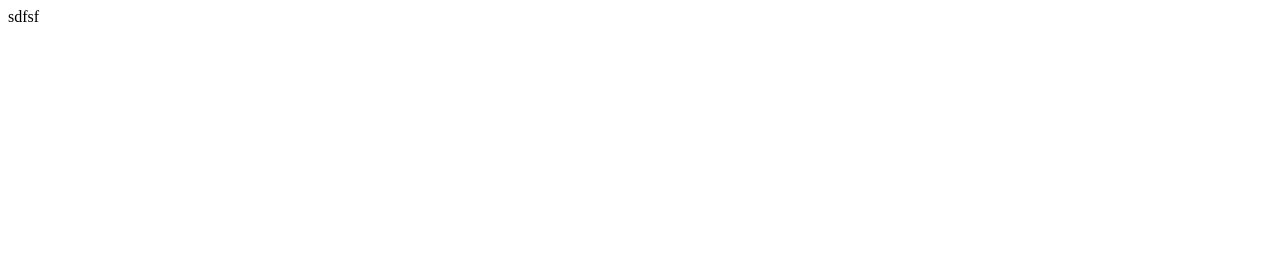
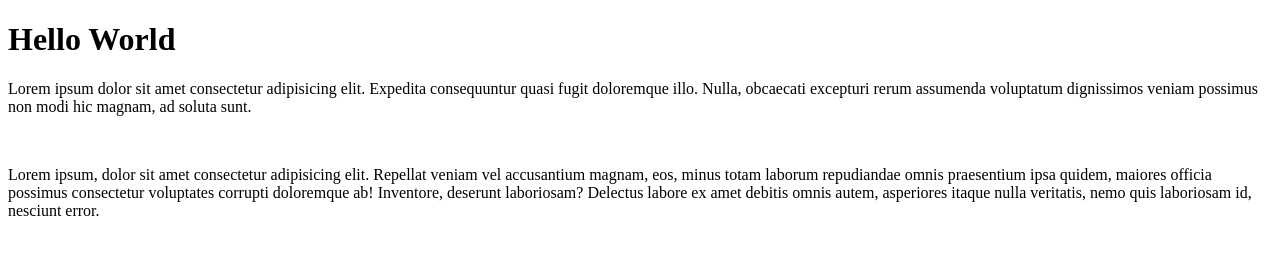
Before and after one commit to Yuvraj-Singh-Rawat/new, a plain HTML site: page index.html in a window 1280 px wide. Drawn offline with Linux system fonts and the light colour scheme.

Commit message:
ahsdhadj

```diff
--- a/index.html
+++ b/index.html
@@ -6,6 +6,11 @@
     <title>Document</title>
 </head>
 <body>
-    sdfsf
+    <h1>Hello World</h1>
+    <p>Lorem ipsum dolor sit amet consectetur adipisicing elit. Expedita consequuntur quasi fugit doloremque illo. Nulla, obcaecati excepturi rerum assumenda voluptatum dignissimos veniam possimus non modi hic magnam, ad soluta sunt.</p>
+
+    <br>
+
+    <p>Lorem ipsum, dolor sit amet consectetur adipisicing elit. Repellat veniam vel accusantium magnam, eos, minus totam laborum repudiandae omnis praesentium ipsa quidem, maiores officia possimus consectetur voluptates corrupti doloremque ab! Inventore, deserunt laboriosam? Delectus labore ex amet debitis omnis autem, asperiores itaque nulla veritatis, nemo quis laboriosam id, nesciunt error.</p>
 </body>
 </html>
--- /dev/null
+++ b/index.js
@@ -0,0 +1 @@
+console.log("sadjahjdasd");
```
